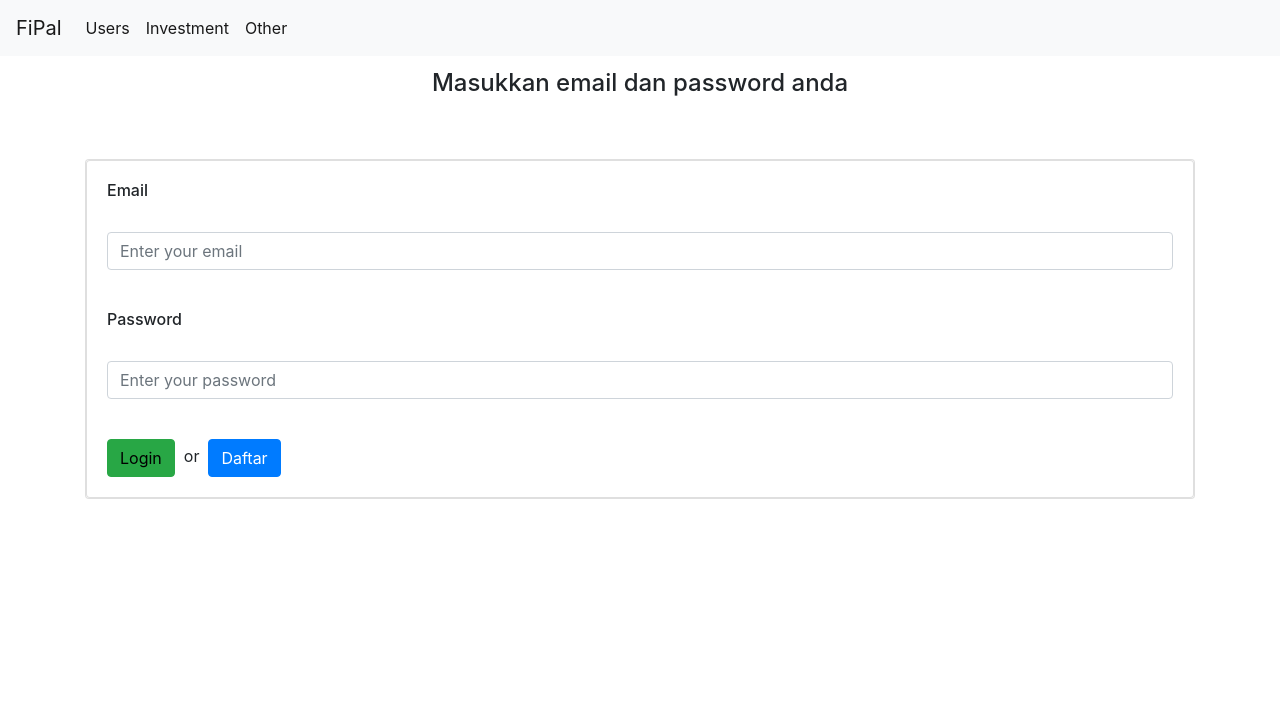
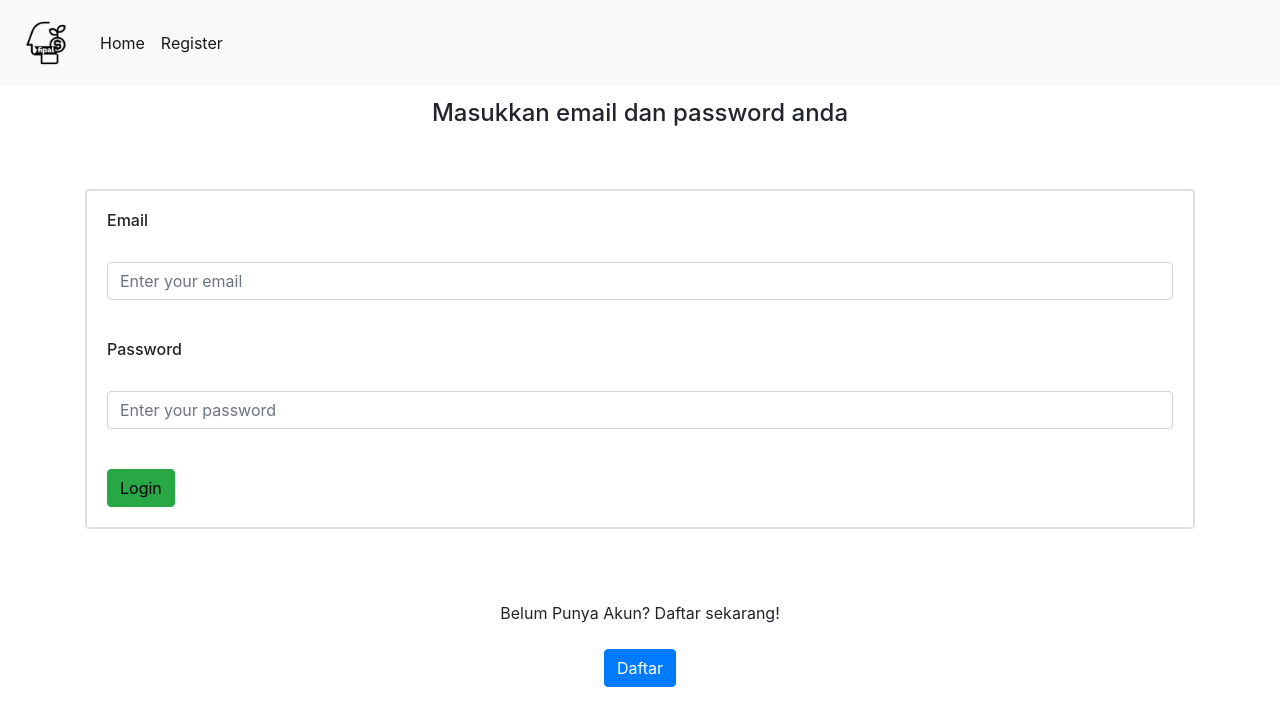
Before and after one commit to tuwankuoza/fipal, a Node server app: page /user/login in a window 1280 px wide. Shown: the top 726 px of the page. Run offline with Node 20, Linux system fonts and the light colour scheme; some libraries are stand-ins or nearby versions.

Commit message:
little update

```diff
--- a/views/homepage.ejs
+++ b/views/homepage.ejs
@@ -21,8 +21,8 @@
 
                               <div class="form-group">
                                <br><center>
-                                <label for="deadline"><button type="button" class="btn btn-outline-primary"><a href="/user/login"> User Login </a></button></label>
-                                <label for="reminder_date"><button type="button" class="btn btn-outline-primary"><a href="/user/register"> Create Account </a></button></label>
+                                <label><button type="button" class="btn btn-outline-primary"><a href="/user/login"> Login </a></button></label><br><br>
+                                <label><button type="button" class="btn btn-outline-primary"><a href="/user/register"> Buat Akun </a></button></label>
                               </center>
                               </div>
 
--- a/views/partials/navbar.ejs
+++ b/views/partials/navbar.ejs
@@ -1,5 +1,5 @@
 <nav class="navbar navbar-expand-lg navbar-light bg-light">
-    <a class="navbar-brand" href="/">FiPal</a>
+    <a class="navbar-brand" href="/"><img src="http://localhost:3000/img/logo.png" width="60" height="60"></a>
     <button class="navbar-toggler" type="button" data-toggle="collapse" data-target="#navbarSupportedContent" aria-controls="navbarSupportedContent" aria-expanded="false" aria-label="Toggle navigation">
       <span class="navbar-toggler-icon"></span>
     </button>
@@ -7,12 +7,13 @@
     <div class="collapse navbar-collapse" id="navbarSupportedContent">
       <ul class="navbar-nav mr-auto">
         <li class="nav-item active">
-          <a class="nav-link" href="/user"> Users </a>
+          <a class="nav-link" href="/"> Home </a>
         </li>
         <li class="nav-item active">
-          <a class="nav-link" href="/investment"> Investment </a>
-        </li> <li class="nav-item active">
-          <a class="nav-link" href="/other"> Other </a>
+          <a class="nav-link" href="/user/register"> Register </a>
+        </li>
+        <!-- <li class="nav-item active">
+          <a class="nav-link" href="/other"> Invest </a> -->
         </li>
       </ul>
     </div>
--- a/views/user-login.ejs
+++ b/views/user-login.ejs
@@ -27,7 +27,7 @@
                                       <input type="password" class="form-control" name="password" placeholder="Enter your password">
                                   </div>
 
-                                  <br><button type="submit" class="btn btn-success" style="color: black">Login</button>&nbsp;&nbsp;or&nbsp;&nbsp;<button class="btn btn-primary"><a href="/user/register" style="color: white">Daftar</a></button>
+                                  <br><button type="submit" class="btn btn-success" style="color: black">Login</button>&nbsp;&nbsp;
                               </form>
                           </div>
                       </div>
@@ -36,5 +36,12 @@
           </div>
       </div>
   </div>
+
+  <br><br><br>
+  <div style="text-align: center;">
+    <a>Belum Punya Akun? Daftar sekarang!</a><br><br>
+    <button class="btn btn-primary"><a href="/user/register" style="color: white">Daftar</a></button>
+  </div>
+
 </body>
 </html>
--- a/views/user-register.ejs
+++ b/views/user-register.ejs
@@ -18,8 +18,8 @@
                         <div class="card" style="width: 18rem;" style=>
                             <div class="card-body">
                                 <div style="margin-top: 1%">
-                                    <img class="card-img-top" src="/img/todo-illustration.jpg" alt="Act.io App">
-                                    <img class="card-img-top" src="/img/todo-illustration2.jpg" alt="Act.io App">
+                                    <img class="card-img-top" src="/img/todo-illustration.jpg">
+                                    <img class="card-img-top" src="/img/todo-illustration2.jpg">
                                 </div>
                             </div>
                         </div>
```
Also changed, not shown: public/css/style.css (+7 -1 lines), views/partials/navbarloggedin.ejs (added, +20 -0 lines), public/img/logo.jpeg (added), public/img/logo.png (added).
